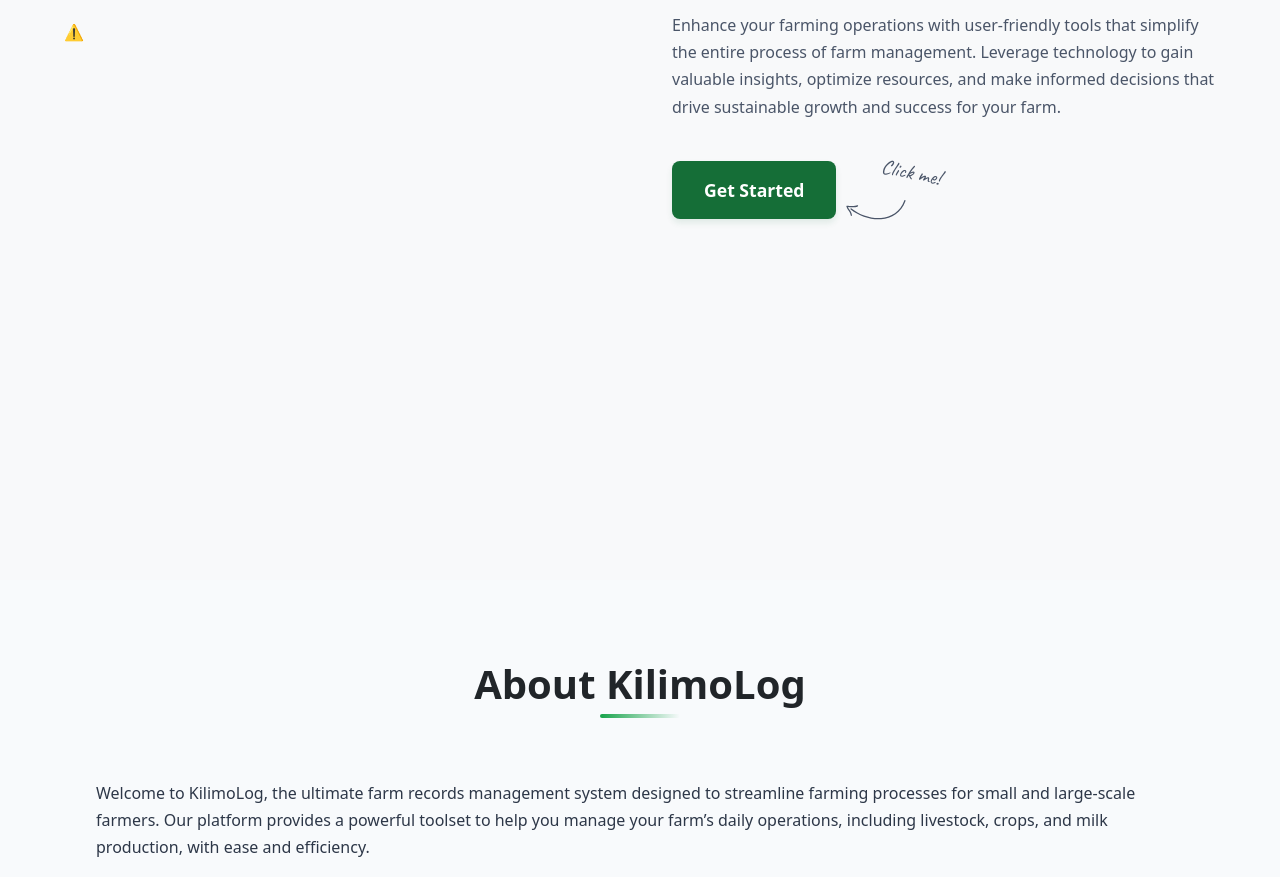
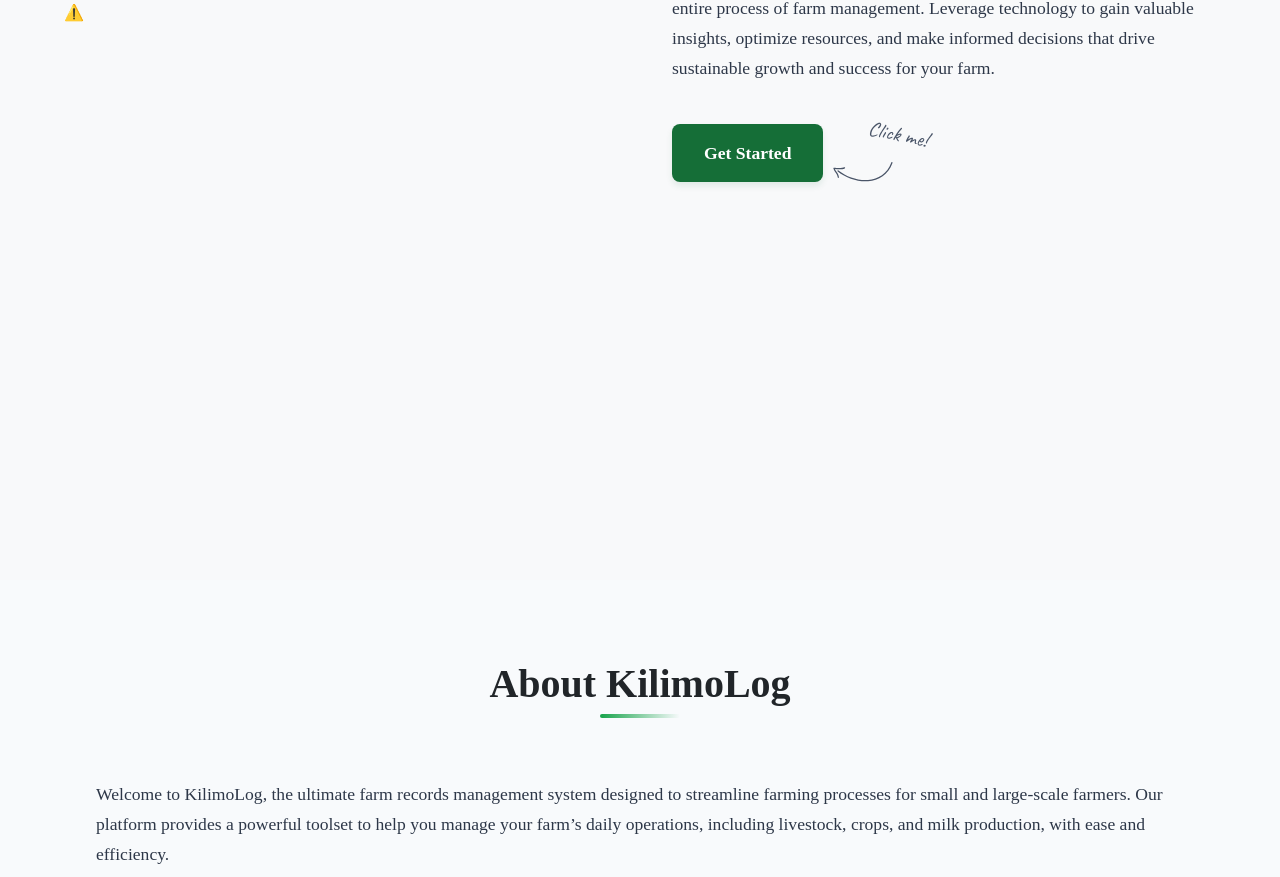
Before and after one commit to jankimutai/KILIMOLOG, a React (Create React App) app: page / in a window 1280 px wide. Shown: the part 220-1097 px from the top of the page. Built offline with nearby package versions, Linux system fonts and the light colour scheme; no server answers; the HTML template or start-up script is replaced by a standard one.

Commit message:
Font family fix

```diff
--- a/src/Components/LandingPage/About/about.css
+++ b/src/Components/LandingPage/About/about.css
@@ -36,7 +36,7 @@
  }
 
  .about-text {
-  font-size: clamp(1rem, 1.2vw, 1.125rem);
+  font-size: clamp(1.1rem, 1.2vw, 1.125rem);
   line-height: 1.7;
   color: #2d3748;
   max-width: 1200px;
--- a/src/Components/LandingPage/Contact/contact.css
+++ b/src/Components/LandingPage/Contact/contact.css
@@ -38,7 +38,7 @@
   border-radius: 2px;
  }
  .contact-description {
-  font-size: clamp(1rem, 2vw, 1.1rem);
+  font-size: clamp(1.1rem, 2vw, 1.1rem);
   color: #2d3748;
   line-height: 1.7;
   margin-bottom: 2rem;
--- a/src/Components/LandingPage/LandingPage.css
+++ b/src/Components/LandingPage/LandingPage.css
@@ -45,9 +45,9 @@
 }
 
 .hero-paragraph {
-  font-size: 1rem;
+  font-size: clamp(1.1rem, 1.2vw, 1.125rem);
   line-height: 1.7;
-  color: #4a5568;
+  color: #2d3748;
   margin-bottom: 2rem;
 }
 
@@ -174,9 +174,7 @@ html {
     font-size: 2rem;
   }
 
-  .hero-paragraph {
-    font-size: 1rem;
-  }
+
 
   .learn_more {
     padding: 8px 16px;
--- a/src/app.css
+++ b/src/app.css
@@ -35,7 +35,10 @@ html {
   margin: 0;
   padding: 0;
   box-sizing: border-box;
-  font-weight: 400;
+}
+body{
+  font-family: "Poppins";
+
 }
 
 /* Base font styles */
@@ -43,3 +46,6 @@ html {
   --font-primary: 'Poppins', -apple-system, BlinkMacSystemFont, 'Segoe UI', Roboto, Oxygen, Ubuntu, Cantarell, 'Open Sans', 'Helvetica Neue', sans-serif;
   --font-secondary: 'Inter', -apple-system, BlinkMacSystemFont, 'Segoe UI', Roboto, Oxygen, Ubuntu, Cantarell, 'Open Sans', 'Helvetica Neue', sans-serif;
 }
+textarea{
+  font-family: system-ui, -apple-system, BlinkMacSystemFont, 'Segoe UI', Roboto, Oxygen, Ubuntu, Cantarell, 'Open Sans', 'Helvetica Neue', sans-serif;
+}
```
